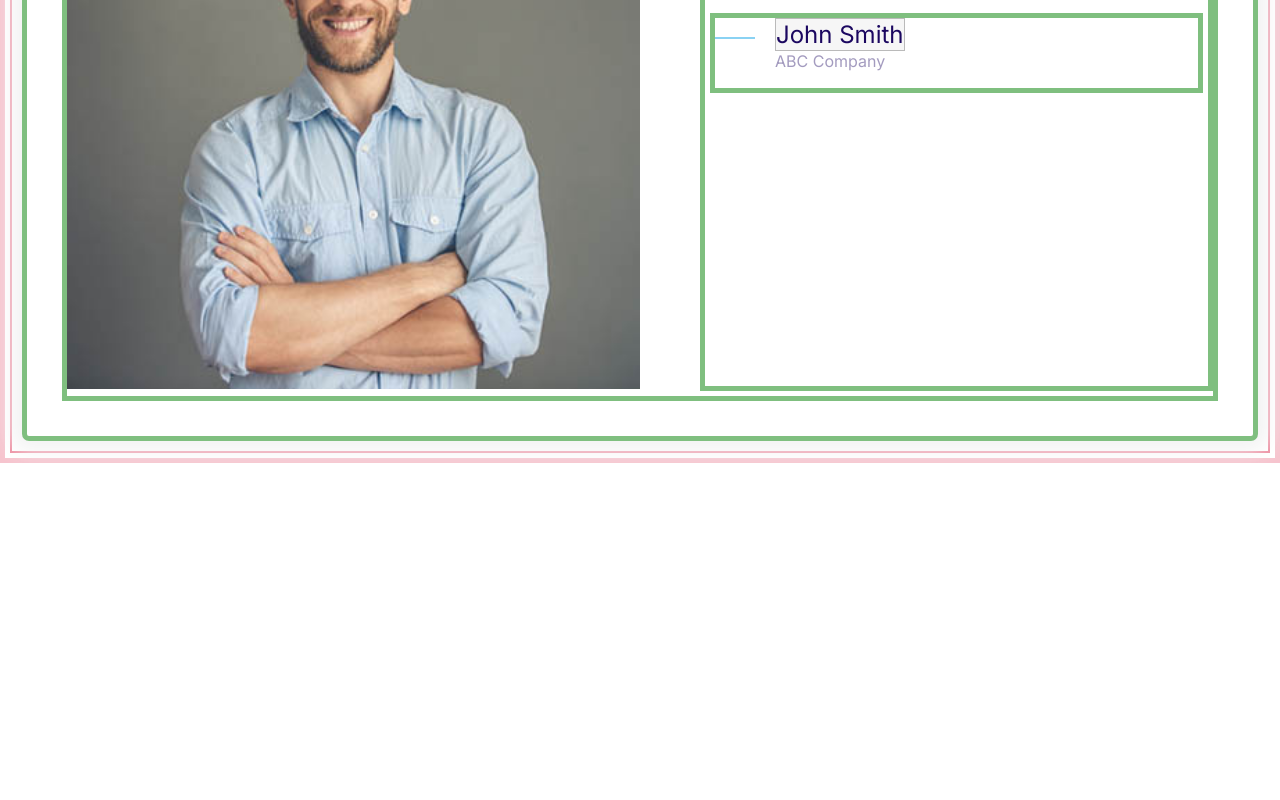
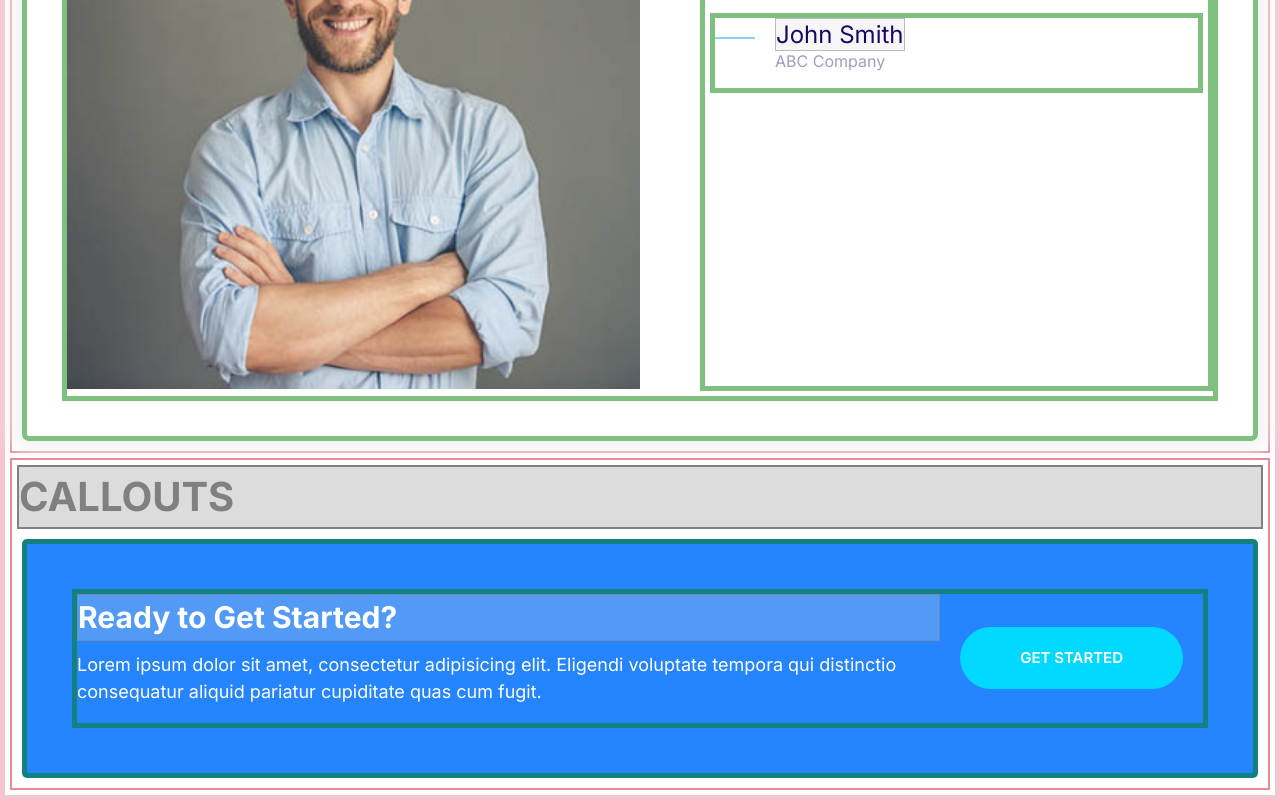
Before and after one commit to pavelklos/moshify, a plain HTML site: page test.html in a window 1280 px wide. Shown: the part 5988-6788 px from the top of the page. Before the commit the page ends 6451 px from the top, so only its background shows below. Drawn offline with Linux system fonts and the light colour scheme.

Commit message:
Callouts

```diff
--- a/css/styles.css
+++ b/css/styles.css
@@ -19,10 +19,7 @@
   --color-primary-hover: #3a8ffd;
   --color-secondary-hover: #05cdf0;
   --color-accent-hover: #ec3000;
-  --color-button: #fff;
   --color-white: #fff;
-  --color-card-header: #fff;
-  --color-plan: #fff;
   --color-placeholder: #cdcbd7;
   --box-shadow: 0 0 20px 10px #f3f3f3;
 }
@@ -244,7 +241,7 @@ a {
 
 .btn--primary {
   background: var(--color-primary);
-  color: var(--color-button);
+  color: var(--color-white);
 }
 .btn--primary:hover {
   background: var(--color-primary-hover);
@@ -252,7 +249,7 @@ a {
 
 .btn--secondary {
   background: var(--color-secondary);
-  color: var(--color-button);
+  color: var(--color-white);
 }
 .btn--secondary:hover {
   background: var(--color-secondary-hover);
@@ -260,20 +257,25 @@ a {
 
 .btn--accent {
   background: var(--color-accent);
-  color: var(--color-button);
+  color: var(--color-white);
 }
 .btn--accent:hover {
   background: var(--color-accent-hover);
 }
 
 .btn--outline {
-  background: var(--color-button);
+  background: var(--color-white);
   color: var(--color-headings);
   border: 2px solid var(--color-headings);
 }
 .btn--outline:hover {
   background: var(--color-headings);
-  color: var(--color-button);
+  color: var(--color-white);
+}
+
+.btn--stretched {
+  padding-left: 6rem;
+  padding-right: 6rem;
 }
 
 .btn--block {
@@ -341,19 +343,19 @@ a {
 
 .card--primary .card__header {
   background: var(--color-primary);
-  color: var(--color-card-header);
+  color: var(--color-white);
 }
 
 .card--secondary .card__header {
   background: var(--color-secondary);
-  color: var(--color-card-header);
+  color: var(--color-white);
 }
 
 /* Plans **********************************************************************/
 /* Popular Badge **************************************************************/
 
 .plan__name {
-  color: var(--color-plan);
+  color: var(--color-white);
   margin: 0;
   font-weight: 500;
   font-size: 2.4rem;
@@ -535,3 +537,45 @@ a {
     margin-right: 0;
   }
 }
+
+/* Callouts *******************************************************************/
+
+.callout {
+  padding: 4rem;
+  border-radius: 5px;
+}
+
+.callout--primary {
+  background: var(--color-primary);
+  color: var(--color-white);
+}
+
+.callout__heading {
+  color: var(--color-white);
+  margin-top: 0;
+  font-size: 3rem;
+}
+
+.callout .btn {
+  justify-self: center;
+  align-self: center;
+}
+
+.callout__content {
+  text-align: center;
+}
+
+@media screen and (min-width: 768px) {
+  .callout .grid--1x2 {
+    grid-template-columns: 1fr auto;
+  }
+
+  .callout__content {
+    text-align: left;
+  }
+
+  .callout .btn {
+    justify-self: start;
+    margin: 0 2rem;
+  }
+}
--- a/css/test.css
+++ b/css/test.css
@@ -104,13 +104,16 @@ h6 {
 
 /* Testimonials ***************************************************************/
 
+/* Callouts *******************************************************************/
+
 .list,
 .card,
 .plan,
 .media,
 .quote,
 .grid,
-.testimonial {
+.testimonial,
+.callout {
   margin: 0.5rem;
   /* border: 5px solid rgba(220, 20, 60, 0.5); */
   border: 5px solid rgba(0, 128, 0, 0.5);
--- a/test.html
+++ b/test.html
@@ -378,5 +378,27 @@
         </div>
       </div>
     </section>
+
+    <!-- Callouts -->
+    <section>
+      <h2>Callouts</h2>
+      <div>
+        <div class="callout callout--primary">
+          <div class="grid grid--1x2">
+            <div class="callout__content">
+              <h2 class="callout__heading">Ready to Get Started?</h2>
+              <p>
+                Lorem ipsum dolor sit amet, consectetur adipisicing elit.
+                Eligendi voluptate tempora qui distinctio consequatur aliquid
+                pariatur cupiditate quas cum fugit.
+              </p>
+            </div>
+            <a href="#" class="btn btn--secondary btn--stretched"
+              >Get Started</a
+            >
+          </div>
+        </div>
+      </div>
+    </section>
   </body>
 </html>
```
Also changed, not shown: components/callouts.html (added, +13 -0 lines), index.html (+16 -0 lines).
